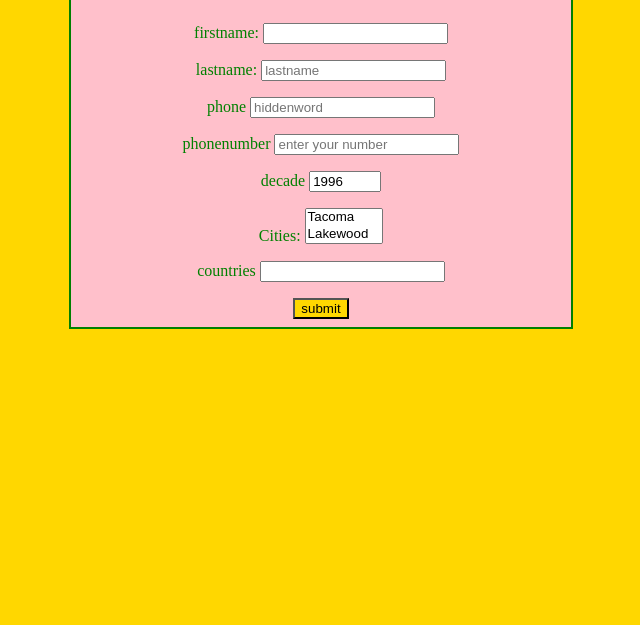
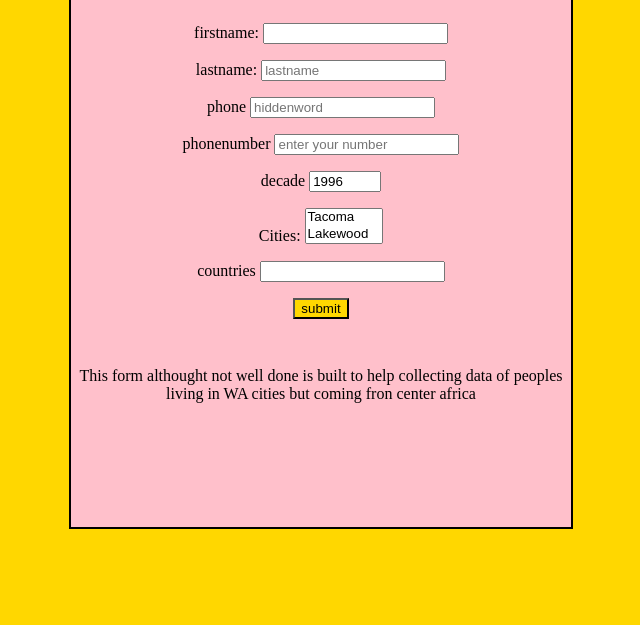
Before and after one commit to ludevique/SBADOM, a plain HTML site: page index.html in a window 1280 px wide. Shown: the part 175-800 px from the top of the page, without its empty margins (319-959 px from the left). Drawn offline with Linux system fonts and the light colour scheme.

Commit message:
new lines

```diff
--- a/index.html
+++ b/index.html
@@ -64,6 +64,7 @@
                         </p>
                         <button>submit</button>
                     </form>
+                    <p></p>
 
                 </div>
 
--- a/script/script.js
+++ b/script/script.js
@@ -31,10 +31,18 @@ function myButton(){
 
 //give our button a color
 btnEl.style.backgroundColor = "gold";
+//append a paragraph to our body.
+//let start by creating a that element first.
+const newElement = document.createElement('p');
+newElement.textContent = 'This form althought not well done is built to help collecting data of peoples living in WA cities but coming fron center africa'
+
+const contain = document.getElementById('container')
+container.appendChild(newElement);
+
 
 
 //now let add some fun interactions.
-let allElement = document.getElementById("#container");
+let allElement = document.getElementById("container");
 console.log(allElement)
 document.addEventListener("mouseover", (event)=>{
     event.target.style.color = "green";
--- a/style/style.css
+++ b/style/style.css
@@ -1,5 +1,5 @@
 .container{
-    height: 400px;
+    height: 600px;
     width: 500px;
     margin: auto;
     border: 2px solid;
```
